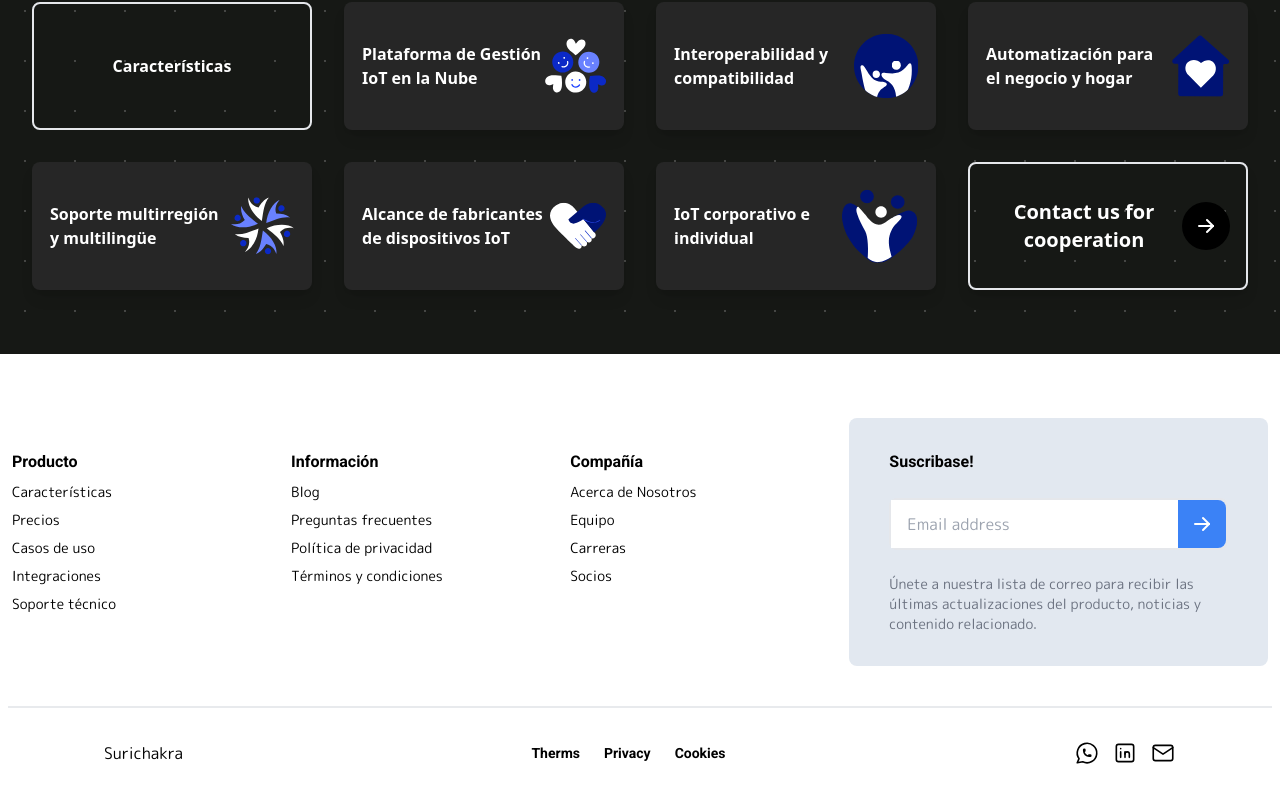
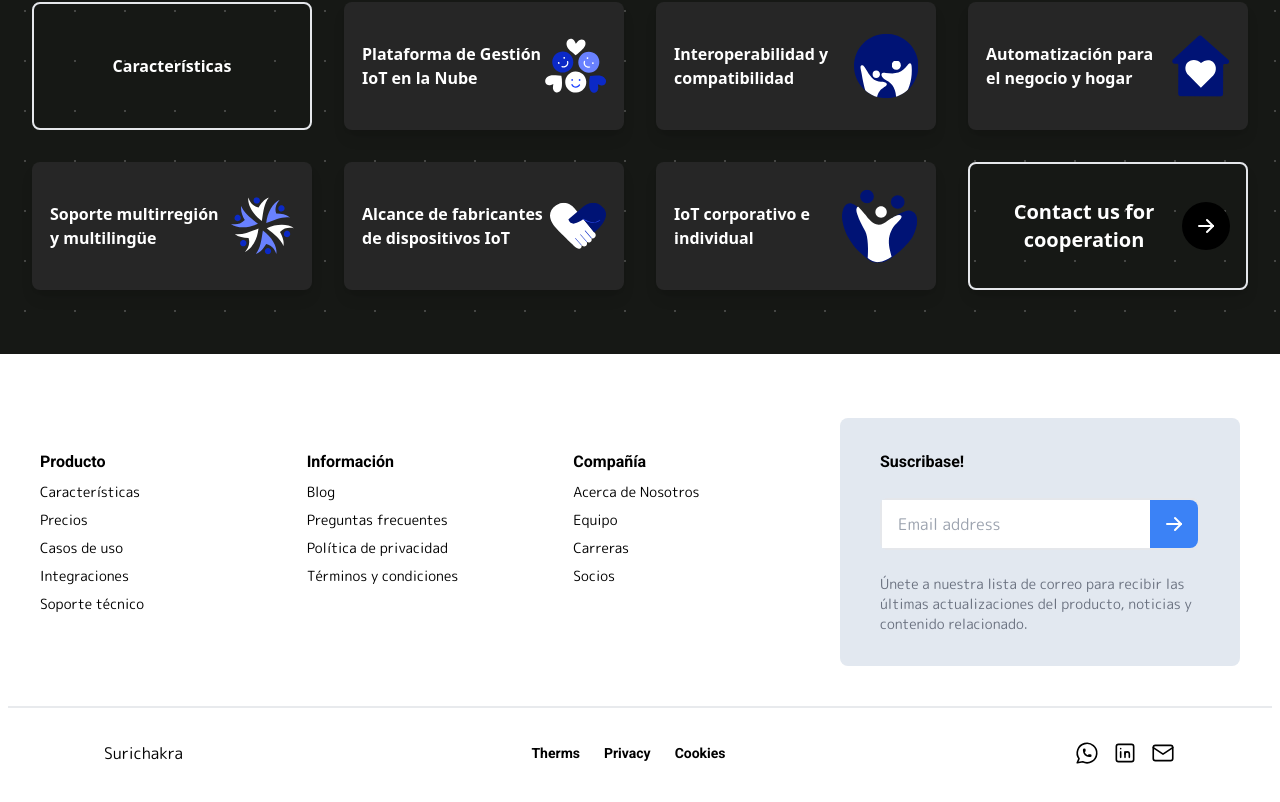
Before and after one commit to Abraham-ch/surichakra, a React (Vite) app: page / in a window 1280 px wide. Shown: the part 2114-2916 px from the top of the page. Built offline with nearby package versions, Linux system fonts and the light colour scheme.

Commit message:
fix: fo safari web h-auto

```diff
--- a/src/components/Footer.jsx
+++ b/src/components/Footer.jsx
@@ -2,7 +2,7 @@ export default function Footer() {
   return (
     <div className="text-black w-full pt-6 pb-8 px-2 min-[440px]:px-4 bg-white  flex flex-col justify-center items-center Frounded">
       <div className="flex flex-col justify-center w-full items-center">
-        <div className="grid grid-cols-3 lg:grid-cols-9 gap-y-4 grid-rows-1 px-1 min-[440px]:px-4 mx-auto max-w-7xl py-10 border-b-2 border-gray-300/50 justify-center">
+        <div className="grid grid-cols-3 lg:grid-cols-9 gap-y-4 grid-rows-1 px-1 min-[440px]:px-4 sm:px-8 mx-auto max-w-7xl py-10 border-b-2 border-gray-300/50 justify-center">
           <ul className="flex flex-col gap-y-2 col-span-1 lg:col-span-2 py-8 mx-auto lg:mx-0">
             <li>
               <h3 className="min-[440px]:text-base text-sm font-semibold roboto">
```
